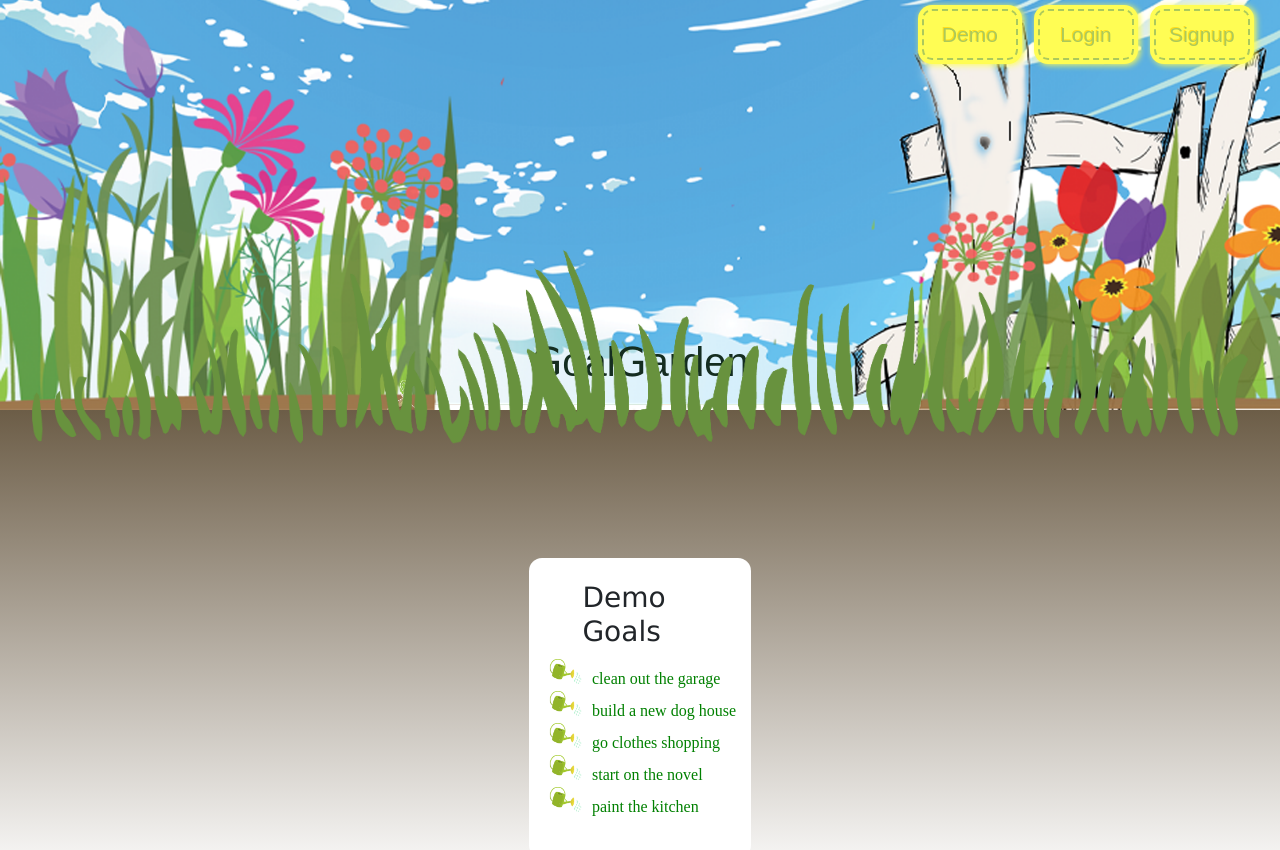
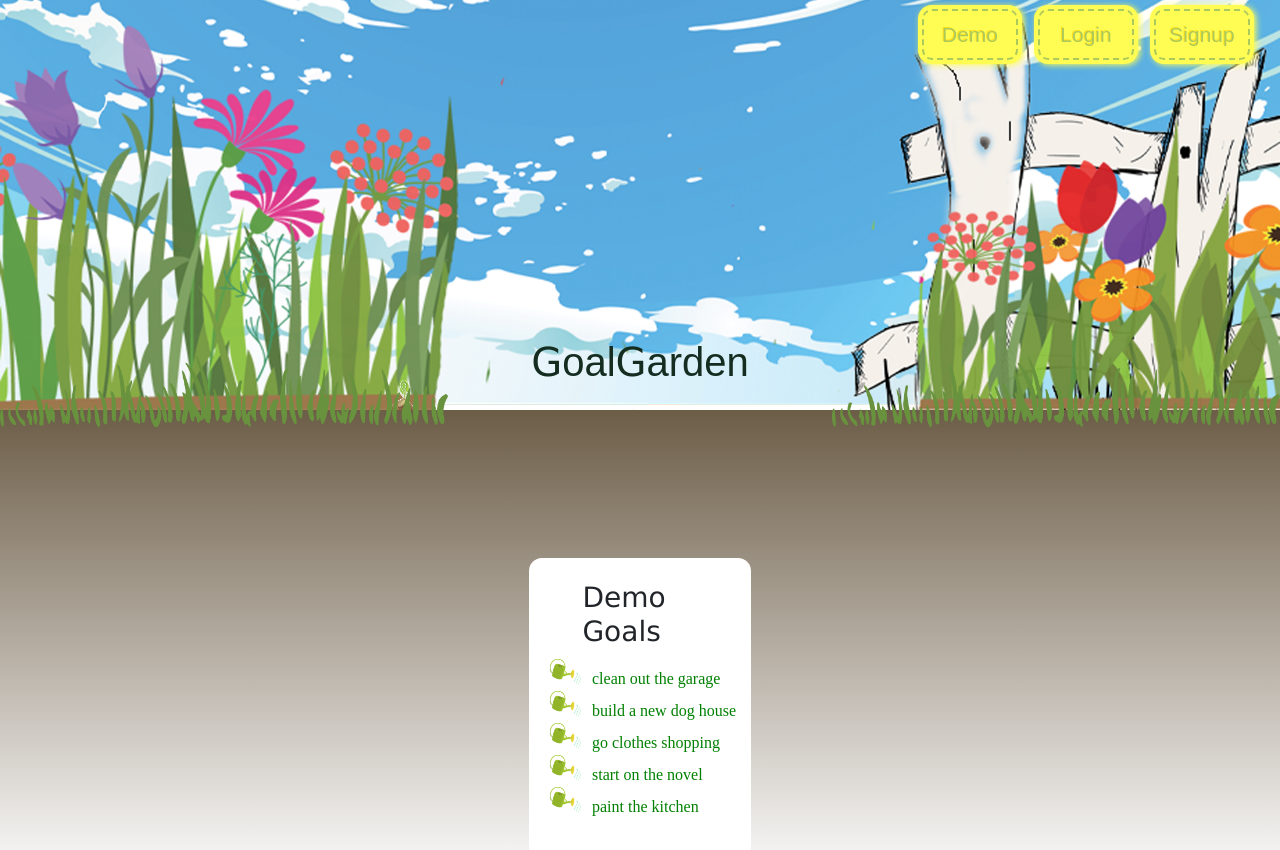
Before and after one commit to PersephoneQueenOfFlowers/goal-garden, a React (Create React App) app in the folder frontend/: page / in a window 1280 px wide. Shown: the top 850 px of the page. Built offline with nearby package versions, Linux system fonts and the light colour scheme; a web font is replaced by a local one.

Commit message:
css to move grass

```diff
--- a/frontend/public/css/App.css
+++ b/frontend/public/css/App.css
@@ -418,19 +418,23 @@ body {
   background-image: linear-gradient(180deg, #6c5d47, #fff);
   margin-bottom: -65px; }
   .middle img {
-    width: 95%;
+    width: 35%;
     position: absolute;
     flex: 1; }
+    .middle img.leftBorder {
+      left: 0; }
+    .middle img.rightBorder {
+      right: 0; }
     @media all and (min-width: 350px) and (max-width: 499px) {
       .middle img {
         top: -5%;
         z-index: 10; } }
     @media all and (min-width: 500px) and (max-width: 992px) {
       .middle img {
-        margin-top: -15%; } }
+        margin-top: -9%; } }
     @media all and (min-width: 993px) {
       .middle img {
-        margin-top: -16%; } }
+        margin-top: -7%; } }
   .middle .left, .middle .right {
     margin-top: 10%; }
     .middle .left.hide, .middle .right.hide {
@@ -575,6 +579,12 @@ body {
   width: 280px;
   background-image: url("./images/sprite-daisy.png");
   background-repeat: no-repeat; }
+
+.goal .middle .leftBorder {
+  left: 0; }
+
+.goal .middle .rightBorder {
+  right: 0; }
 
 .goal .middle .left {
   margin-top: 2%; }
--- a/frontend/public/css/home.css
+++ b/frontend/public/css/home.css
@@ -11,19 +11,23 @@
   background-image: linear-gradient(180deg, #6c5d47, #fff);
   margin-bottom: -65px; }
   .middle img {
-    width: 95%;
+    width: 35%;
     position: absolute;
     flex: 1; }
+    .middle img.leftBorder {
+      left: 0; }
+    .middle img.rightBorder {
+      right: 0; }
     @media all and (min-width: 350px) and (max-width: 499px) {
       .middle img {
         top: -5%;
         z-index: 10; } }
     @media all and (min-width: 500px) and (max-width: 992px) {
       .middle img {
-        margin-top: -15%; } }
+        margin-top: -9%; } }
     @media all and (min-width: 993px) {
       .middle img {
-        margin-top: -16%; } }
+        margin-top: -7%; } }
   .middle .left, .middle .right {
     margin-top: 10%; }
     .middle .left.hide, .middle .right.hide {
--- a/frontend/src/components/goal/goal_show.js
+++ b/frontend/src/components/goal/goal_show.js
@@ -86,7 +86,8 @@ class GoalShow extends React.Component{
         <div id="main-window">
             <Hero pageClass={"show"} header={goal.title}/>
             <section className="middle taskList">
-              <img src='./css/images/grass-border.png' alt=""/>
+              <img className="leftBorder" src='./css/images/grass-border.png' alt=""/>
+              <img className="rightBorder" src='./css/images/grass-border.png' alt="" />
             <div className="flower_picture_box">
                 <div id={`growth${this.props.goal.growthNumber}`} className="flower_picture"></div>
             </div>
--- a/frontend/src/components/goal/goals.js
+++ b/frontend/src/components/goal/goals.js
@@ -79,7 +79,8 @@ class Goal extends React.Component {
           <div className="body home goal" id="main-window">
             <Hero />
             <section className="middle taskList">
-              <img src='./css/images/grass-border.png' alt="" />
+              <img className="leftBorder" src='./css/images/grass-border.png' alt="" />
+              <img className="rightBorder" src='./css/images/grass-border.png' alt="" />
               <div className="left">
                 <div className="background-container">
                     <div className="present-goals-container">
--- a/frontend/src/components/home/home.jsx
+++ b/frontend/src/components/home/home.jsx
@@ -123,7 +123,6 @@ class MyVerticallyCenteredModal extends React.Component {
   }
 
   render(){
-    debugger
     if(!this.state.goals){ return null}
     return (
       <Modal
@@ -212,7 +211,8 @@ const Home = (props) => {
         <Hero />
 
       <section className="middle taskList">
-        <img src='./css/images/grass-border.png' alt=""/>
+        <img className="leftBorder" src='./css/images/grass-border.png' alt=""/>
+        <img className="rightBorder" src='./css/images/grass-border.png' alt="" />
         <div className="left hide">
           <div className="background-container">
             <h3>
--- a/frontend/src/styles/home.scss
+++ b/frontend/src/styles/home.scss
@@ -11,18 +11,24 @@
     background-image: linear-gradient(180deg, #6c5d47, #fff);
     margin-bottom: -65px;
     img {
-      width: 95%;
+      width: 35%;
       position: absolute;
       flex: 1;
+      &.leftBorder {
+        left:0;
+      }
+      &.rightBorder {
+        right:0;
+      }
       @media all and (min-width: 350px) and (max-width:499px){
         top: -5%;
         z-index: 10;
       }
       @media all and (min-width: 500px) and (max-width: 992px) {
-        margin-top: -15%;
+        margin-top: -9%;
       }
       @media all and (min-width: 993px) {
-        margin-top: -16%;
+        margin-top: -7%;
       }
     }
     .left, .right{
```
Also changed, not shown: frontend/src/styles/_goal_index.scss (+9 -1 lines).
